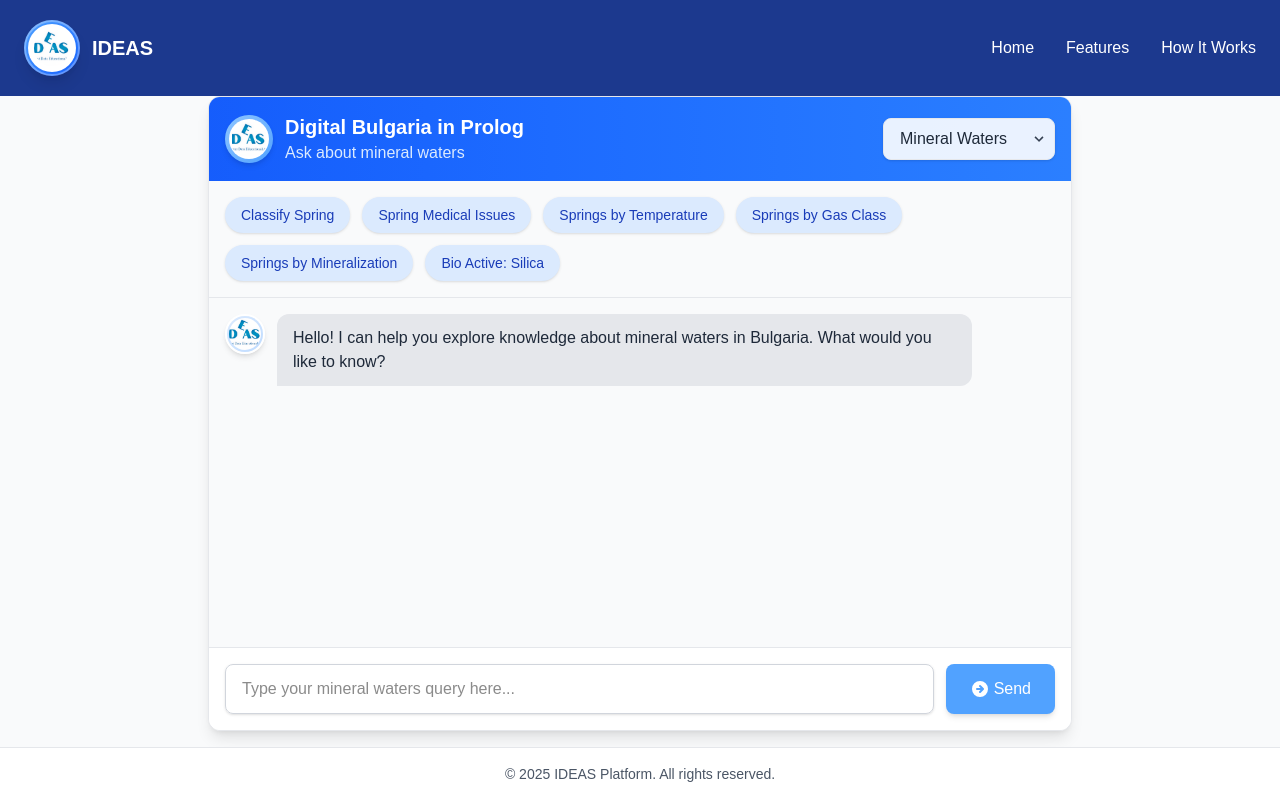
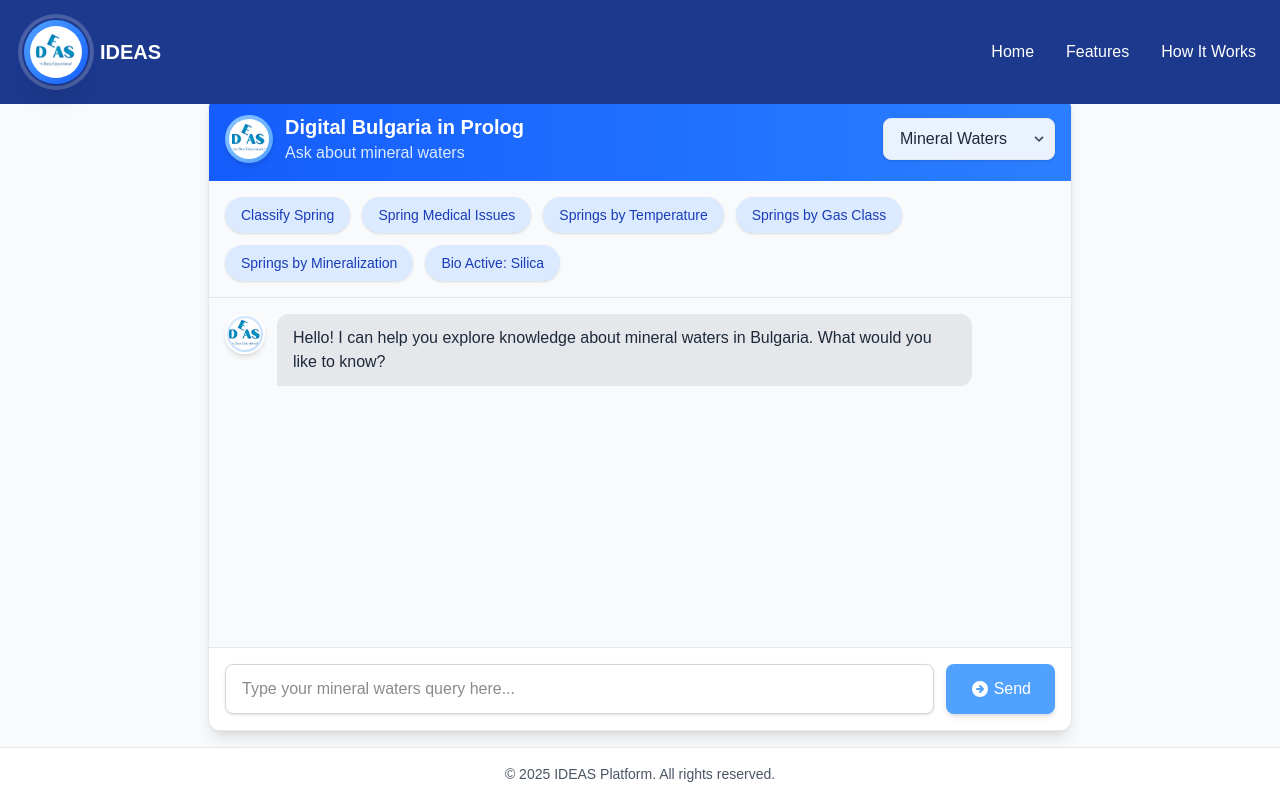
Before and after one commit to MagdalenaMaglizhanova/prolog-chat-app, a Next.js app: page /chat in a window 1280 px wide. Built offline with nearby package versions, Linux system fonts and the light colour scheme.

Commit message:
Update page.tsx

```diff
--- a/src/app/chat/page.tsx
+++ b/src/app/chat/page.tsx
@@ -87,23 +87,21 @@ export default function ChatPage() {
 
   return (
     <div className="min-h-screen bg-gray-50 flex flex-col">
-      {/* Navigation - Enhanced logo frame */}
+      {/* Navigation with enhanced logo frame */}
       <nav className={`fixed w-full z-50 transition-all duration-300 ${scrolled ? 'py-3 bg-white shadow-lg' : 'py-5 bg-blue-900'}`}>
         <div className="container mx-auto px-6 flex justify-between items-center">
           <Link href="/" className="flex items-center space-x-3 group">
-            <div className="relative h-14 w-14 rounded-full p-1 bg-gradient-to-br from-blue-400 to-blue-600 shadow-lg transition-transform duration-300 group-hover:rotate-6">
-              <div className="relative h-full w-full rounded-full overflow-hidden bg-white p-1 border-2 border-white/20">
+            <div className="relative h-16 w-16 rounded-full p-1.5 bg-gradient-to-br from-blue-400 to-blue-600 shadow-xl ring-4 ring-white/20 ring-offset-2 ring-offset-blue-900 transition-all duration-300 group-hover:rotate-6 group-hover:ring-blue-300/30">
+              <div className="relative h-full w-full rounded-full overflow-hidden bg-white p-1 border-2 border-white/30">
                 <Image
                   src="/logo.png"
                   alt="Digital Bulgaria Logo"
-                  width={56}
-                  height={56}
+                  width={64}
+                  height={64}
                   className="h-full w-full object-cover rounded-full transition-transform duration-300 group-hover:scale-95"
                   priority
                 />
               </div>
-              <div className="absolute inset-0 rounded-full border-2 border-white/30 pointer-events-none"></div>
-              <div className="absolute inset-0 rounded-full border-4 border-transparent group-hover:border-white/10 transition-all duration-300 pointer-events-none"></div>
             </div>
             <span className={`text-xl font-bold ${scrolled ? 'text-blue-900' : 'text-white'} transition-colors duration-300`}>IDEAS</span>
           </Link>
@@ -118,7 +116,7 @@ export default function ChatPage() {
 
       <main className="flex-grow container mx-auto p-4 flex flex-col max-w-4xl mt-20">
         <div className="flex-grow bg-white rounded-xl shadow-lg overflow-hidden flex flex-col border border-gray-200">
-          {/* Chat Header with enhanced logo display */}
+          {/* Chat Header */}
           <div className="p-4 bg-gradient-to-r from-blue-600 to-blue-500 flex items-center justify-between">
             <div className="flex items-center">
               <div className="relative h-12 w-12 rounded-full p-1 bg-gradient-to-br from-blue-300 to-blue-400 mr-3 shadow-md">
```
